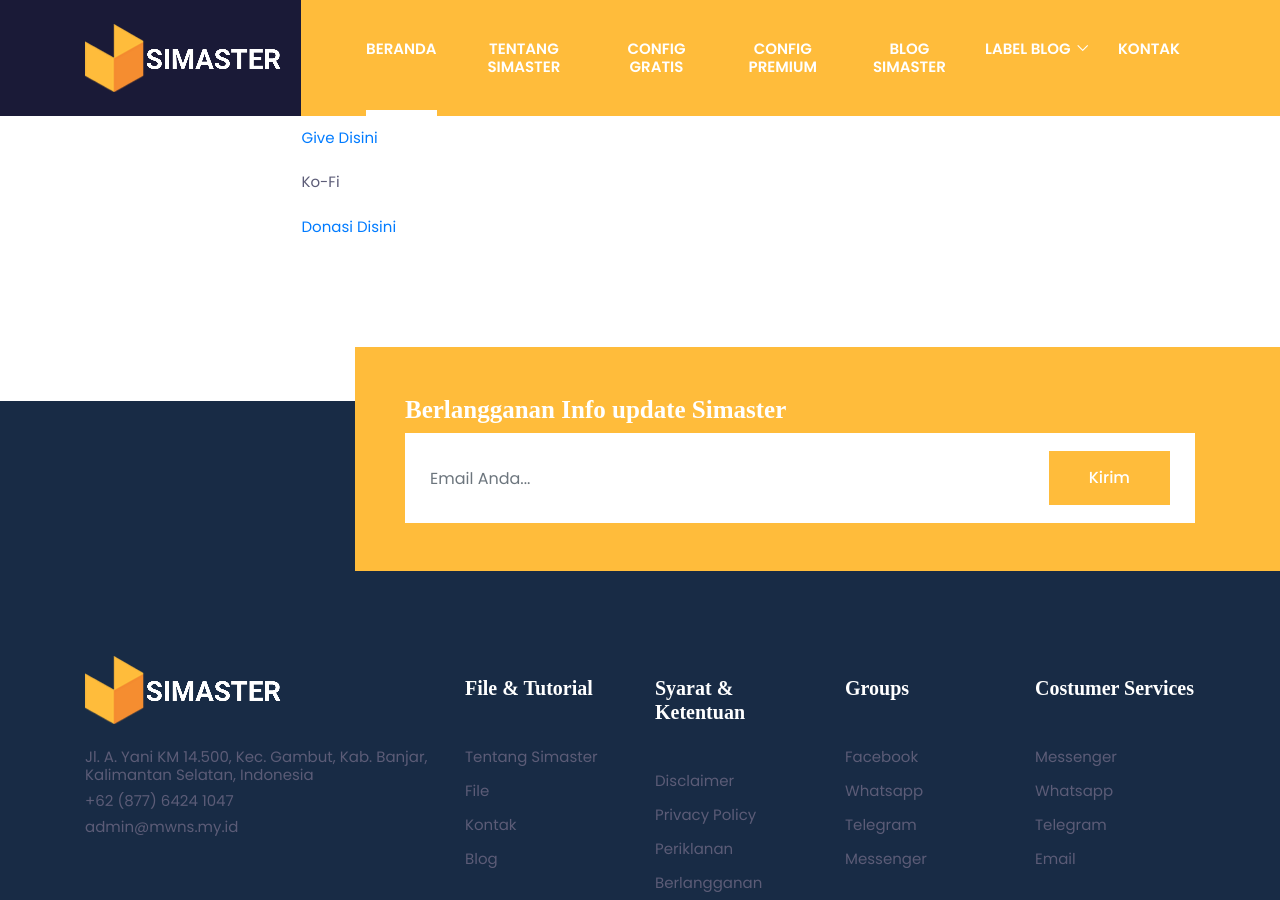
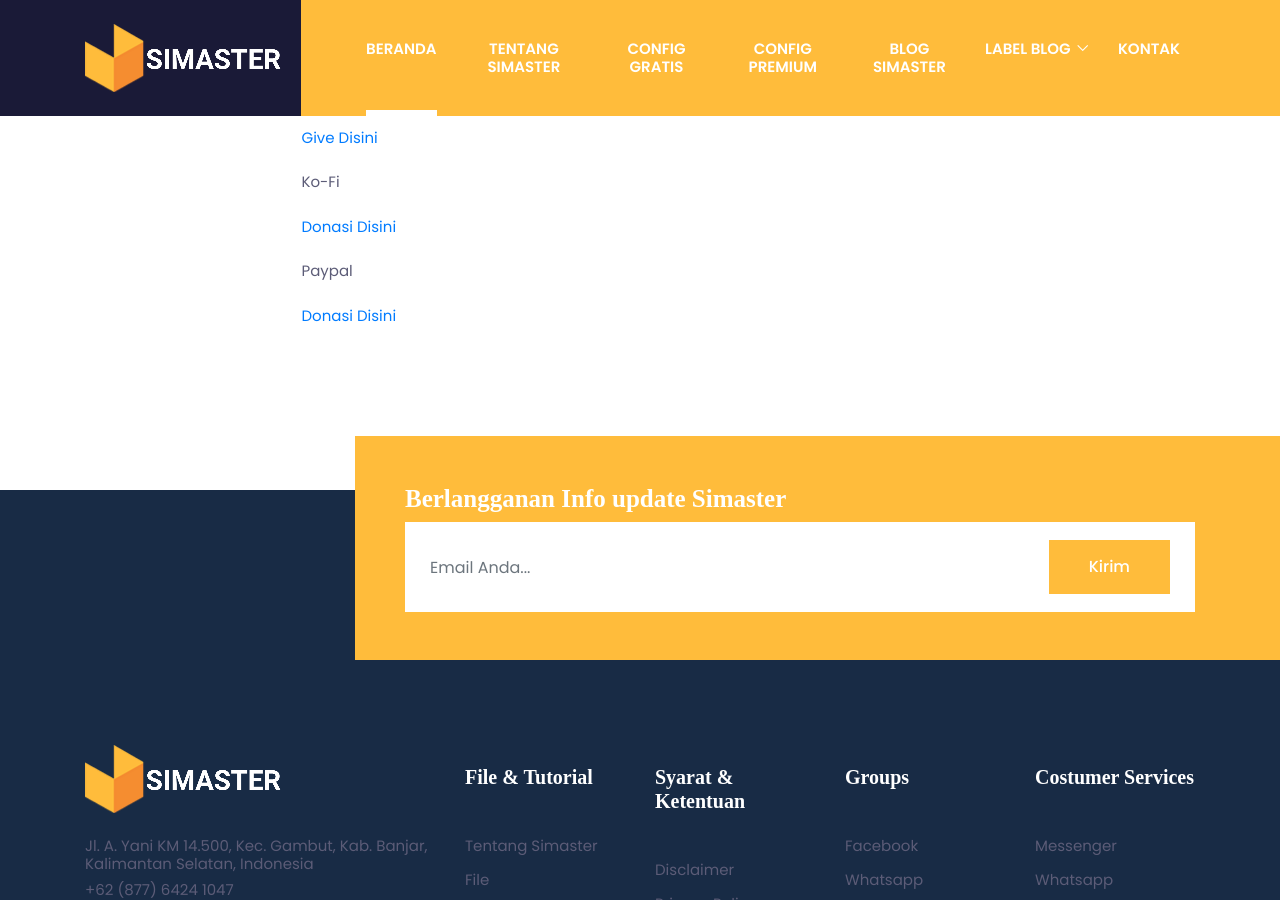
Before and after one commit to mwnsofficial/simastertutorials.github.io, a Jekyll site: the page built from pages/donasi.md, in a window 1280 px wide and 900 px high, scrolled down 986 px. Built offline with Jekyll 4.4.1, drawn with Linux system fonts in a browser that asks for light colours; some web fonts are replaced.

Commit message:
Update donasi.md

````diff
--- a/pages/donasi.md
+++ b/pages/donasi.md
@@ -10,7 +10,6 @@
 Dan bagi anda yang ingin berdonasi ke `Simaster Tutorials`, anda bisa melalui di bawah ini:
 
 BANK RAKYAT INDONESIA
-
 ```
 453401017095532
 MUHAMMAD YUSUF
@@ -41,3 +40,7 @@
 Ko-Fi
 
 [Donasi Disini](https://ko-fi.com/masterwifinetworksolution)
+
+Paypal
+
+[Donasi Disini](https://paypal.me/myarachma92?country.x=ID&locale.x=id_ID)
````
